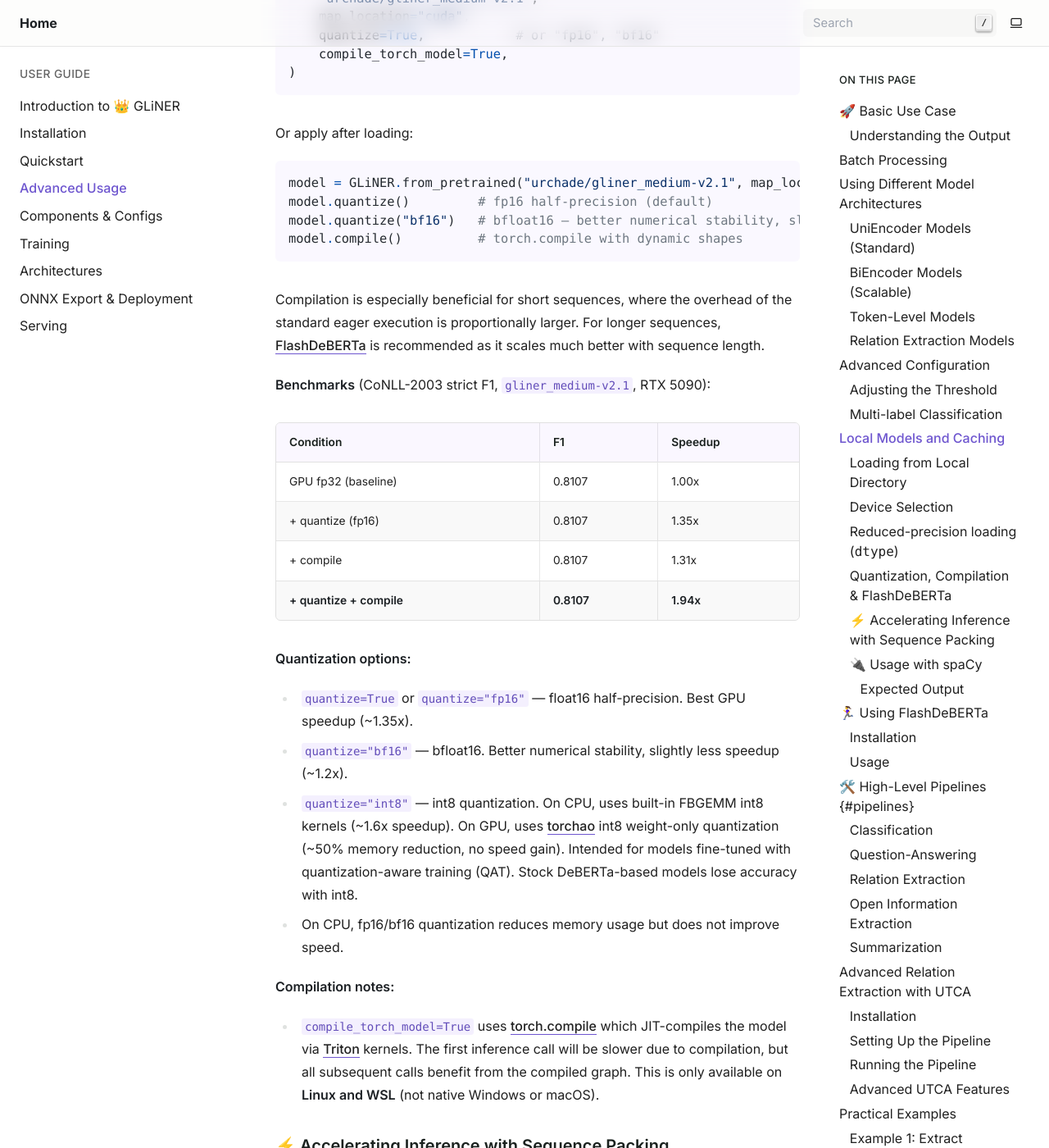
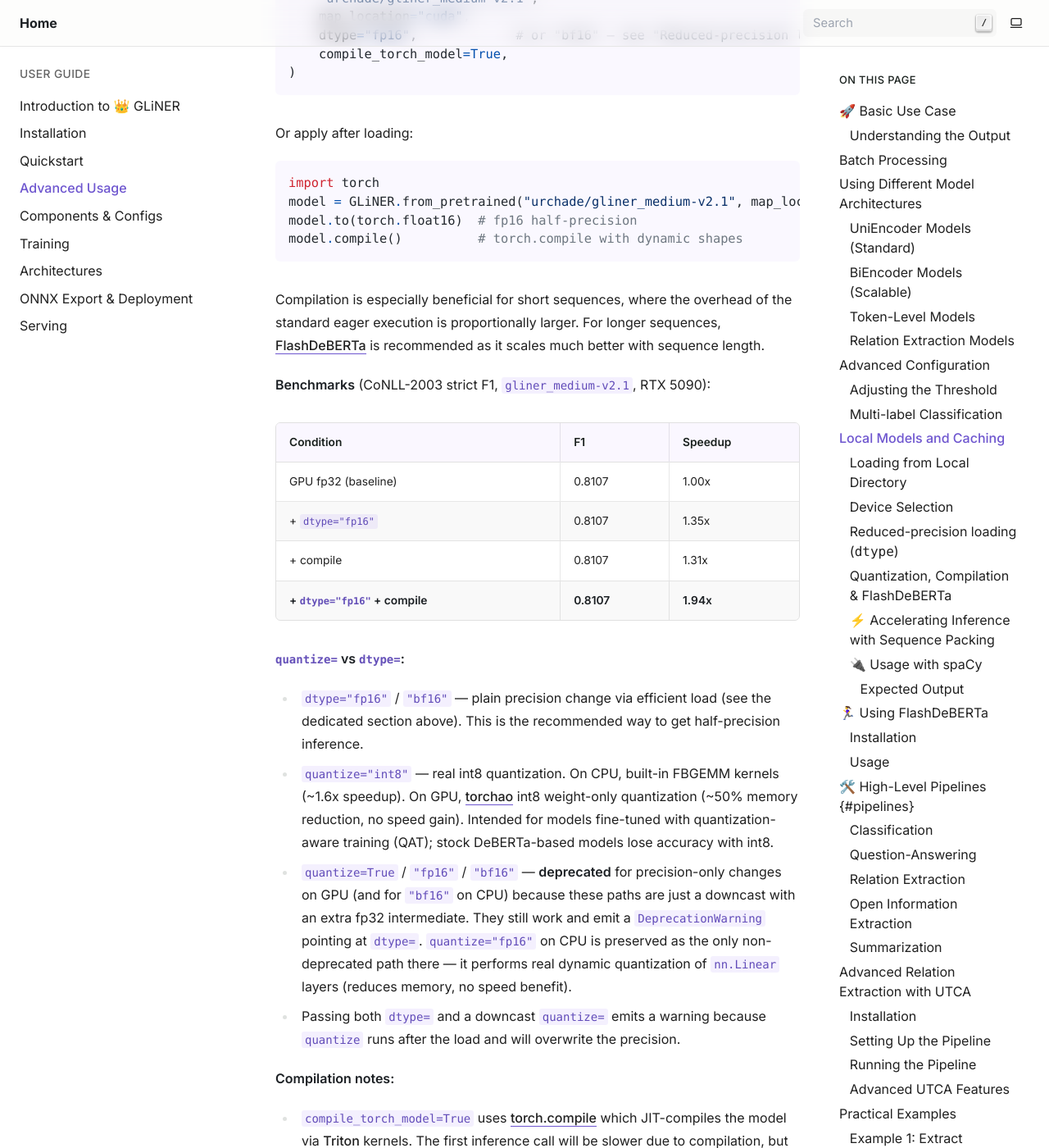
Before and after one commit to urchade/GLiNER, a Sphinx documentation site: the page built from docs/usage.md, in a window 1280 px wide and 1400 px high, scrolled down 9851 px. Shown: the whole window at 82% size. Built offline with Sphinx 7.4.7, drawn with Linux system fonts in a browser that asks for light colours; pages that are not in the unit, such as notebooks, are missing from menus; some of the changed text lies outside the part shown.

Commit message:
Deprecate pure-downcast paths in `quantize(...)`
After #348, pure precision changes (fp16/bf16) have a dedicated,
memory-efficient path via `GLiNER.from_pretrained(dtype=...)`. The
`quantize(...)` surface was doing two different things under one name:

  - `quantize="fp16"/True` on GPU     -> `model.half()`      (pure downcast)
  - `quantize="bf16"` on GPU or CPU   -> `model.bfloat16()`  (pure downcast)
  - `quantize="fp16"` on CPU          -> dynamic quant of nn.Linear (real)
  - `quantize="int8"` on GPU          -> torchao weight-only (real)
  - `quantize="int8"` on CPU          -> FBGEMM dynamic quant (real)

Half of that surface is just `.to(dtype)` with an extra fp32 intermediate.

This emits a `DeprecationWarning` on the pure-downcast paths (GPU fp16,
any-device bf16) from `model.quantize(...)`, pointing users at
`model.to(torch_dtype)` post-load or `dtype=` on `from_pretrained`.
Behavior is unchanged; removal is a future PR once users have migrated.
CPU fp16 dynamic quantization and both int8 paths stay silent.

The existing `from_pretrained(dtype, quantize)` conflict warning from
#348 still fires when both are set. Docs in `docs/usage.md` are rewritten
to show `dtype="fp16"` as the recommended path and explain the `quantize`
taxonomy.

Co-Authored-By: Claude Opus 4.7 (1M context) <noreply@anthropic.com>

````diff
--- a/docs/usage.md
+++ b/docs/usage.md
@@ -394,7 +394,7 @@ Accepted values: `"fp16"` / `"float16"` / `"half"`, `"bf16"` / `"bfloat16"`, `"f
 
 ### Quantization, Compilation & FlashDeBERTa
 
-Use `quantize=True` and `compile_torch_model=True` for up to ~1.9x faster GPU inference with zero quality loss:
+Combine `dtype="fp16"` (or `"bf16"`) with `compile_torch_model=True` for up to ~1.9x faster GPU inference with zero quality loss:
 
 ```python
 from gliner import GLiNER
@@ -402,7 +402,7 @@ from gliner import GLiNER
 model = GLiNER.from_pretrained(
     "urchade/gliner_medium-v2.1",
     map_location="cuda",
-    quantize=True,            # or "fp16", "bf16"
+    dtype="fp16",             # or "bf16" — see "Reduced-precision loading" above
     compile_torch_model=True,
 )
 ```
@@ -410,9 +410,9 @@ model = GLiNER.from_pretrained(
 Or apply after loading:
 
 ```python
+import torch
 model = GLiNER.from_pretrained("urchade/gliner_medium-v2.1", map_location="cuda")
-model.quantize()         # fp16 half-precision (default)
-model.quantize("bf16")   # bfloat16 — better numerical stability, slightly less speedup
+model.to(torch.float16)  # fp16 half-precision
 model.compile()          # torch.compile with dynamic shapes
 ```
 
@@ -423,15 +423,15 @@ Compilation is especially beneficial for short sequences, where the overhead of
 | Condition | F1 | Speedup |
 |-----------|:---:|:---:|
 | GPU fp32 (baseline) | 0.8107 | 1.00x |
-| + quantize (fp16) | 0.8107 | 1.35x |
+| + `dtype="fp16"` | 0.8107 | 1.35x |
 | + compile | 0.8107 | 1.31x |
-| **+ quantize + compile** | **0.8107** | **1.94x** |
+| **+ `dtype="fp16"` + compile** | **0.8107** | **1.94x** |
 
-**Quantization options:**
-- `quantize=True` or `quantize="fp16"` — float16 half-precision. Best GPU speedup (~1.35x).
-- `quantize="bf16"` — bfloat16. Better numerical stability, slightly less speedup (~1.2x).
-- `quantize="int8"` — int8 quantization. On CPU, uses built-in FBGEMM int8 kernels (~1.6x speedup). On GPU, uses [torchao](https://github.com/pytorch/ao) int8 weight-only quantization (~50% memory reduction, no speed gain). Intended for models fine-tuned with quantization-aware training (QAT). Stock DeBERTa-based models lose accuracy with int8.
-- On CPU, fp16/bf16 quantization reduces memory usage but does not improve speed.
+**`quantize=` vs `dtype=`:**
+- `dtype="fp16"` / `"bf16"` — plain precision change via efficient load (see the dedicated section above). This is the recommended way to get half-precision inference.
+- `quantize="int8"` — real int8 quantization. On CPU, built-in FBGEMM kernels (~1.6x speedup). On GPU, [torchao](https://github.com/pytorch/ao) int8 weight-only quantization (~50% memory reduction, no speed gain). Intended for models fine-tuned with quantization-aware training (QAT); stock DeBERTa-based models lose accuracy with int8.
+- `quantize=True` / `"fp16"` / `"bf16"` — **deprecated** for precision-only changes on GPU (and for `"bf16"` on CPU) because these paths are just a downcast with an extra fp32 intermediate. They still work and emit a `DeprecationWarning` pointing at `dtype=`. `quantize="fp16"` on CPU is preserved as the only non-deprecated path there — it performs real dynamic quantization of `nn.Linear` layers (reduces memory, no speed benefit).
+- Passing both `dtype=` and a downcast `quantize=` emits a warning because `quantize` runs after the load and will overwrite the precision.
 
 **Compilation notes:**
 - `compile_torch_model=True` uses [torch.compile](https://pytorch.org/docs/stable/torch.compiler.html) which JIT-compiles the model via [Triton](https://github.com/triton-lang/triton) kernels. The first inference call will be slower due to compilation, but all subsequent calls benefit from the compiled graph. This is only available on **Linux and WSL** (not native Windows or macOS).
````
Also changed, not shown: 1 other file.
